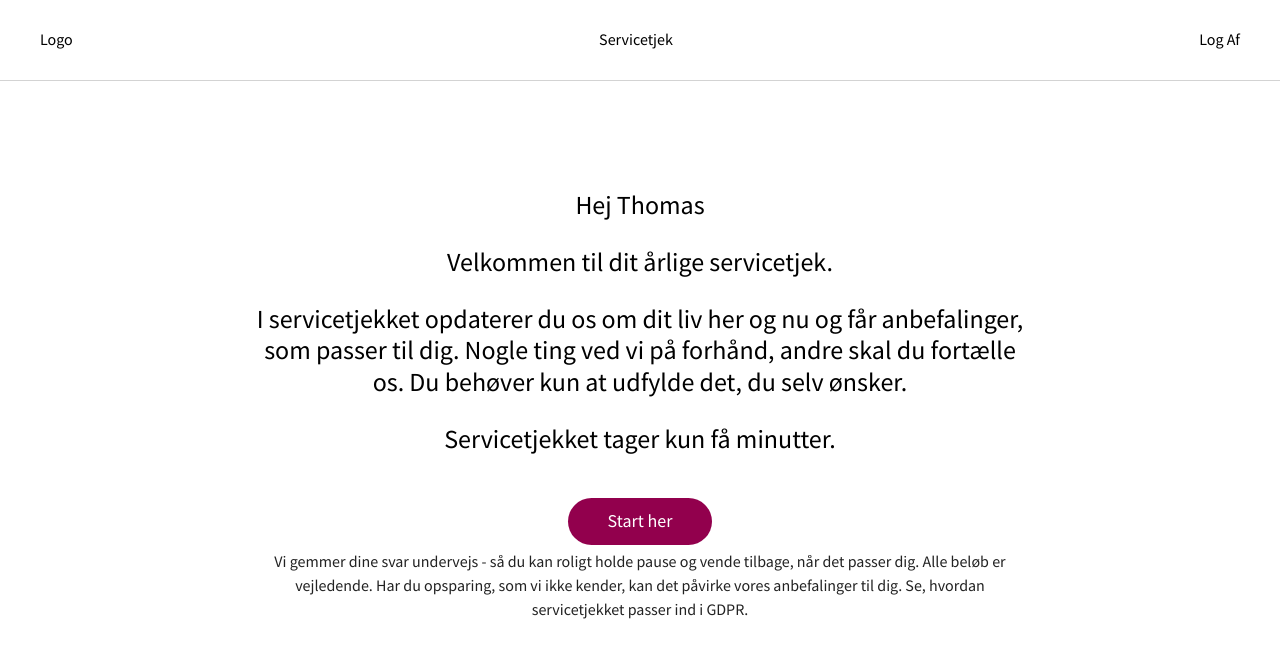
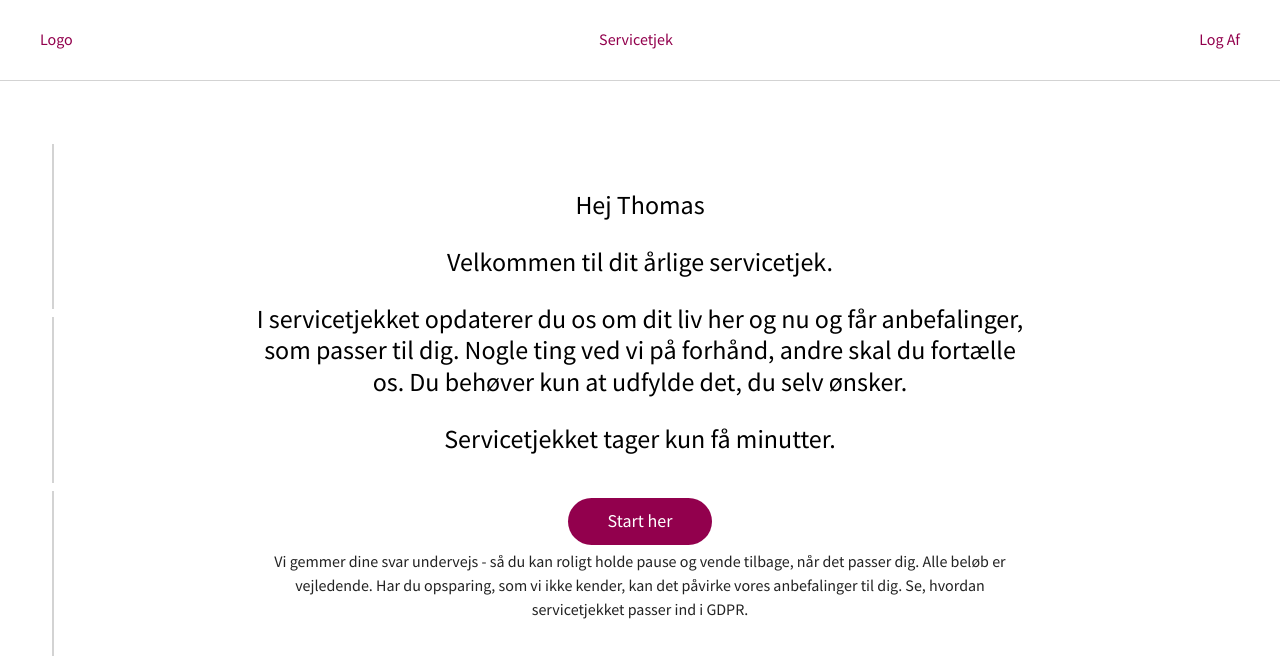
Before and after one commit to TWoolff/ast_proof, a Next.js app: page / in a window 1280 px wide. Shown: the top 658 px of the page. Built offline with nearby package versions, Linux system fonts and the light colour scheme.

Commit message:
nav + progress work

```diff
--- a/components/InputSelect.js
+++ b/components/InputSelect.js
@@ -5,9 +5,11 @@ const InputSelect = props => {
   const {placeholder, options, btnTxt} = props
   const [btnLink, setBtnLink] = useState('/')
   const [selected, setSelected] = useState(placeholder)
+
   const selectOptions = () => options.map(option => {
     return <option key={option.value} value={option.value} data-link={option.btn_link}>{option.label}</option>
   })
+
   const handleSelect = (e) => {
     const idx = e.target.selectedIndex
     const option = e.target.querySelectorAll('option')[idx]
--- /dev/null
+++ b/components/Navigation.js
@@ -0,0 +1,29 @@
+import {useState, useEffect} from 'react'
+import {chapters} from '../pages/api/data'
+
+const Navigation = (props) => {
+  const { chapter, page, snack } = props
+  const [fillHeight, setFillHeight] = useState('0%')
+
+  useEffect(() => {
+    chapter ? setFillHeight('33%') : null
+    page && !snack ? setFillHeight('66%') : null
+    snack ? setFillHeight('100%') : null
+  },[chapter, page, snack])
+
+  return (
+    <nav>
+      <aside className='progress'>
+        {chapters.map((chapter, idx) => {
+          return (
+            <div className='progress-section' key={idx} data-chapter={chapter.chapterId}>
+              <div className='progress-fill' style={{height : fillHeight, transition: 'height 2s ease'}} />
+            </div>
+          )
+        })}
+      </aside>
+    </nav>
+  )
+}
+
+export default Navigation
--- a/pages/_app.js
+++ b/pages/_app.js
@@ -1,11 +1,24 @@
+import {useState} from 'react'
 import Layout from '../components/Layout'
+import Navigation from '../components/Navigation'
 import '../styles/globals.css'
 
 function MyApp({Component, pageProps}) {
+  const [chapter, setChapter] = useState(null)
+  const [page, setPage] = useState(null)
+  const [snack, setSnack] = useState(null)
+
+  const setCurrent = (chapterId, pageId, isSnack) => {
+		setChapter(chapterId)
+		setPage(pageId)
+    setSnack(isSnack)
+	}
+
   return (
     <Layout>
       <main>
-        <Component {...pageProps} />
+        <Navigation chapter={chapter} page={page} snack={snack} />
+        <Component {...pageProps} setCurrent={ setCurrent } />
       </main>
     </Layout>
   )
--- a/pages/chapter/[chapterId]/index.js
+++ b/pages/chapter/[chapterId]/index.js
@@ -11,10 +11,11 @@ export const getServerSideProps = async ({params}) => {
   }
 }
 
-const Chapter = ({chapter}) => {
+const Chapter = ({chapter}, {setCurrent}) => {
   const {chapterId, title, intro, image, btn_link, btn_text} = chapter
-
+  console.log(setCurrent)
   return (
+    <>
       <section className='chapter'>
         <h2>{chapterId} {title}</h2>
         <p>{parse(intro)}</p>
@@ -23,6 +24,7 @@ const Chapter = ({chapter}) => {
         </div>
         <Image src={image} height={240} width={240} />
       </section>
+    </>
   )
 }
 
--- a/pages/chapter/[chapterId]/page/[pageId].js
+++ b/pages/chapter/[chapterId]/page/[pageId].js
@@ -13,9 +13,10 @@ export const getServerSideProps = async ({params}) => {
 }
 
 const Page = ({page}) => {
-  const {text, select, is_snack, btn_link, btn_text} = page[0]
+  const {pageId, text, select, is_snack, btn_link, btn_text} = page[0]
 
   return (
+    <>
       <section className='page'>
         {text && parse(text)}
         {select && <InputSelect placeholder={select.placeholder} options={select.options} btnTxt={btn_text} />}
@@ -28,7 +29,8 @@ const Page = ({page}) => {
           </>
         }
       </section>
-  );
+    </>
+  )
 }
 
 export default Page;
--- a/styles/globals.css
+++ b/styles/globals.css
@@ -83,4 +83,32 @@ header .header-content {
   padding: 0 20px;
   max-width: 1240px;
   margin: 0 auto;
+  color: #92004d;
 }
+
+.progress {
+  display: flex;
+	flex-direction: column;
+	gap: 0.5rem;
+	justify-content: center;
+	position: fixed;
+	top: 0;
+	width: 1.5px;
+	height: 100%;
+	left: 3.25rem;
+	padding: 9rem 0;
+	z-index: 1;
+}
+
+.progress-section {
+  display: flex;
+	flex-grow: 2;
+	flex-direction: column;
+	width: 100%;
+	background-color: lightgrey;
+}
+
+.progress-fill {
+  display: block;
+  background-color: #92004d;
+}
```
Also changed, not shown: components/Navbar.js (deleted, +0 -7 lines). Lines whose indentation alone changed are shown as unchanged.
